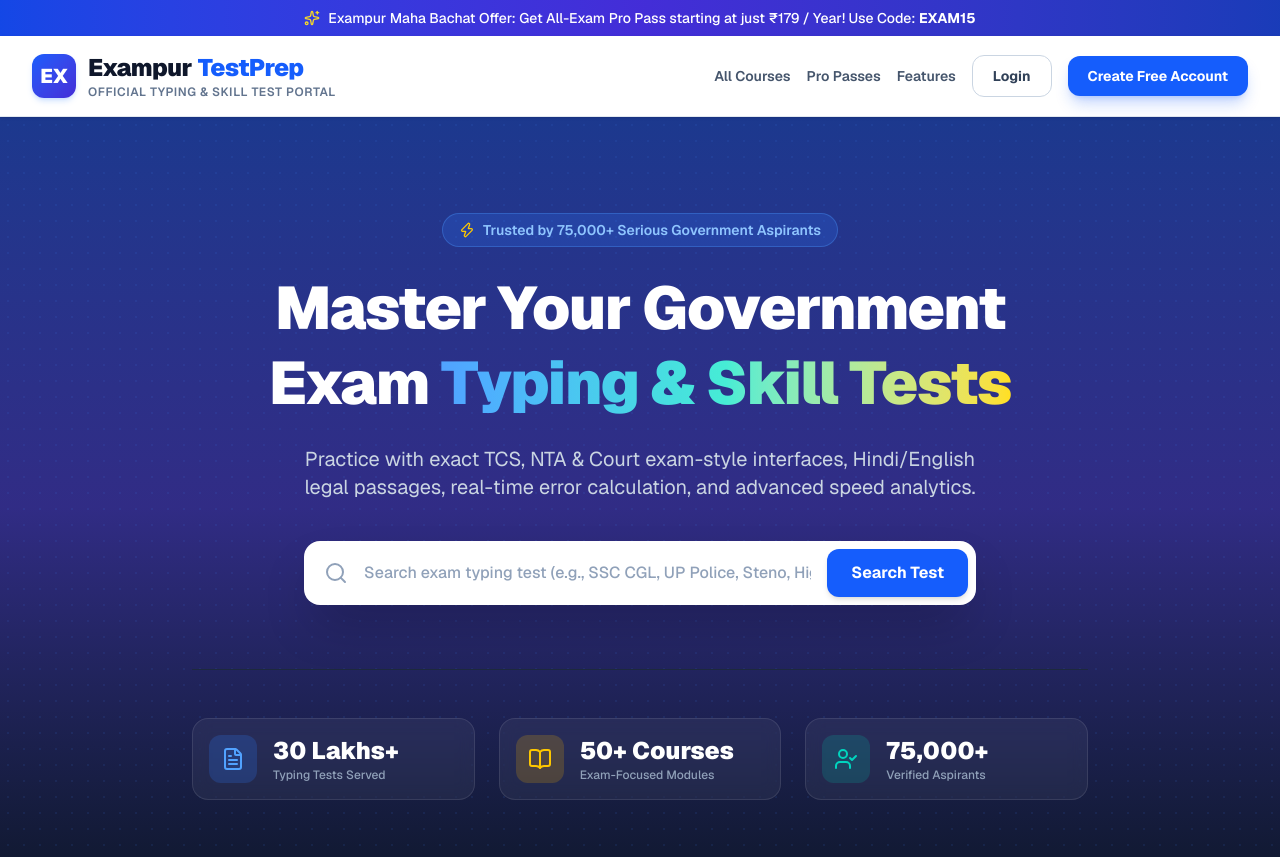
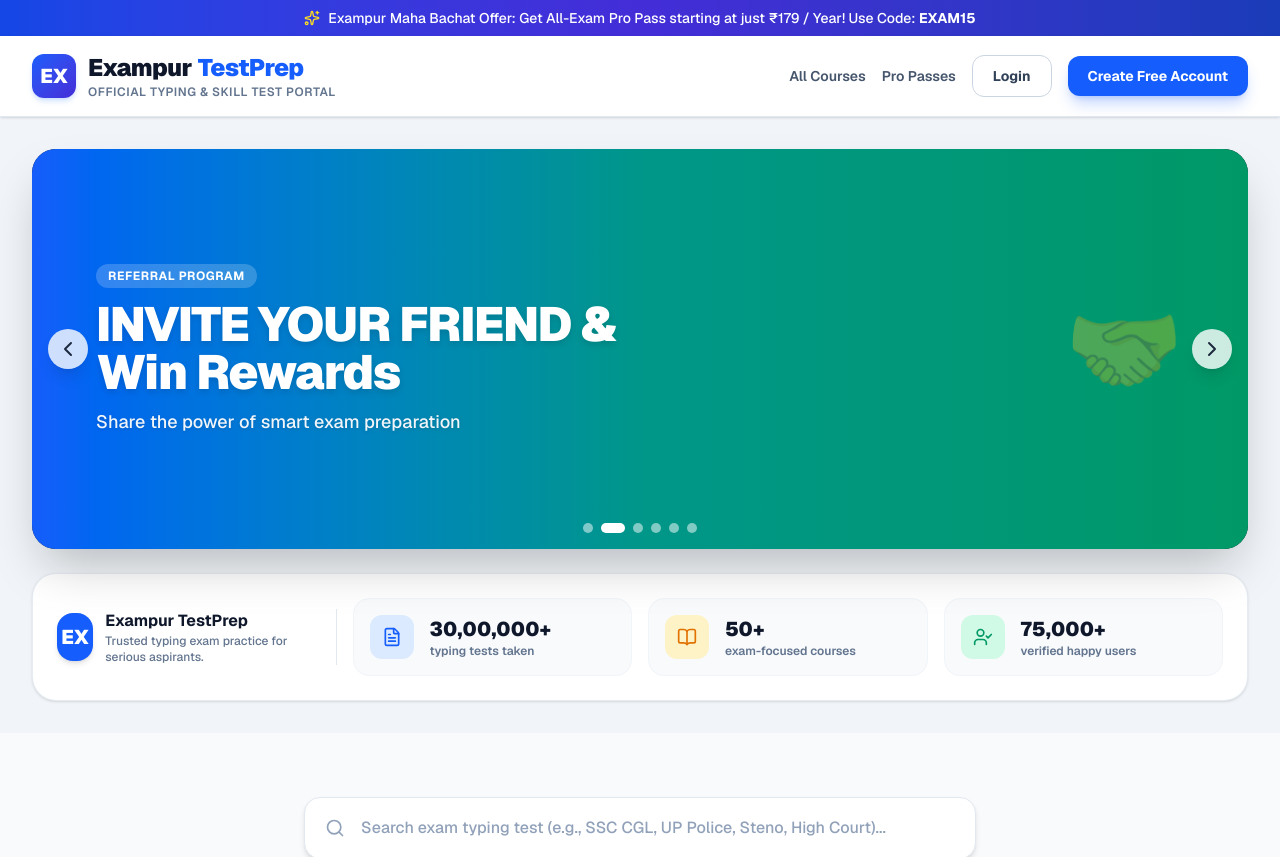
Before and after one commit to AK47amit/exampur-testprep, a Next.js app: page / in a window 1280 px wide. Shown: the top 857 px of the page. Built offline with nearby package versions, Linux system fonts and the light colour scheme.

Commit message:
Added Testmentor style sliding hero banner and stats bar

```diff
--- a/app/page.tsx
+++ b/app/page.tsx
@@ -1,16 +1,79 @@
 'use client';
 
-import React, { useState } from 'react';
+import React, { useState, useEffect } from 'react';
 import {
-  Search, ShieldCheck, Award, Users, BookOpen, Clock, CheckCircle2,
-  ArrowRight, Play, Terminal, Zap, FileText, ChevronRight, Menu, X, Sparkles, UserCheck
+  Search, Users, BookOpen, CheckCircle2,
+  ArrowRight, Terminal, Zap, FileText, Menu, X, Sparkles, UserCheck, ChevronLeft, ChevronRight
 } from 'lucide-react';
 
 export default function ExampurTestPrep() {
   const [searchQuery, setSearchQuery] = useState('');
   const [selectedCategory, setSelectedCategory] = useState('All');
   const [mobileMenuOpen, setMobileMenuOpen] = useState(false);
-  const [activeModal, setActiveModal] = useState<string | null>(null);
+
+  // Slider State for Hero Banners
+  const [currentSlide, setCurrentSlide] = useState(0);
+
+  const heroSlides = [
+    {
+      title: "SSC Typing Test 2024-25 CGL",
+      subtitle: "500+ Tests & FREE DEMO",
+      bgGradient: "from-purple-600 via-indigo-600 to-blue-600",
+      tag: "SSC Special",
+      imagePlaceholder: "💻"
+    },
+    {
+      title: "INVITE YOUR FRIEND & Win Rewards",
+      subtitle: "Share the power of smart exam preparation",
+      bgGradient: "from-blue-600 via-teal-600 to-emerald-600",
+      tag: "Referral Program",
+      imagePlaceholder: "🤝"
+    },
+    {
+      title: "TYPING COURSE TO BOOST CHSL SPEED",
+      subtitle: "Master your keyboard accuracy with expert guidance",
+      bgGradient: "from-amber-500 via-orange-600 to-yellow-600",
+      tag: "Best Seller",
+      imagePlaceholder: "⚡"
+    },
+    {
+      title: "Connect With Us & Follow Now",
+      subtitle: "We are active on all social networks for daily updates",
+      bgGradient: "from-slate-800 via-indigo-900 to-slate-900",
+      tag: "Community",
+      imagePlaceholder: "🌐"
+    },
+    {
+      title: "Improve Your Typing Skills Now",
+      subtitle: "Affordable Courses | Free Trial Available | 500+ Tests per course",
+      bgGradient: "from-rose-600 via-pink-700 to-purple-800",
+      tag: "Skill Booster",
+      imagePlaceholder: "🎯"
+    },
+    {
+      title: "Detailed Test Analysis",
+      subtitle: "Helps to improve your performance with deep insights",
+      bgGradient: "from-blue-900 via-slate-900 to-black",
+      tag: "Analytics",
+      imagePlaceholder: "📊"
+    }
+  ];
+
+  // Auto slide effect every 5 seconds
+  useEffect(() => {
+    const timer = setInterval(() => {
+      setCurrentSlide((prev) => (prev + 1) % heroSlides.length);
+    }, 5000);
+    return () => clearInterval(timer);
+  }, [heroSlides.length]);
+
+  const nextSlide = () => {
+    setCurrentSlide((prev) => (prev + 1) % heroSlides.length);
+  };
+
+  const prevSlide = () => {
+    setCurrentSlide((prev) => (prev - 1 + heroSlides.length) % heroSlides.length);
+  };
 
   const categories = ['All', 'DSSSB', 'UPSSSC', 'SSC', 'HCM', 'Delhi', 'UP', 'Court'];
 
@@ -30,8 +93,7 @@ export default function ExampurTestPrep() {
   ];
 
   const filteredCourses = courses.filter(course => {
-    const matchesSearch = course.title.toLowerCase().includes(searchQuery.toLowerCase());
-    return matchesSearch;
+    return course.title.toLowerCase().includes(searchQuery.toLowerCase());
   });
 
   return (
@@ -60,11 +122,10 @@ export default function ExampurTestPrep() {
             </div>
           </div>
 
-          {/* Desktop Nav Actions */}
+          {/* Social Links & Auth Actions */}
           <div className="hidden md:flex items-center gap-4">
             <a href="#courses" className="text-sm font-semibold text-slate-600 hover:text-blue-600 transition">All Courses</a>
             <a href="#passes" className="text-sm font-semibold text-slate-600 hover:text-blue-600 transition">Pro Passes</a>
-            <a href="#features" className="text-sm font-semibold text-slate-600 hover:text-blue-600 transition">Features</a>
             <button className="px-5 py-2.5 rounded-xl border border-slate-300 text-slate-700 font-bold text-sm hover:bg-slate-100 transition">
               Login
             </button>
@@ -84,7 +145,6 @@ export default function ExampurTestPrep() {
           <div className="md:hidden bg-white border-b border-slate-200 px-4 pt-2 pb-6 space-y-3">
             <a href="#courses" className="block py-2 text-base font-semibold text-slate-700">All Courses</a>
             <a href="#passes" className="block py-2 text-base font-semibold text-slate-700">Pro Passes</a>
-            <a href="#features" className="block py-2 text-base font-semibold text-slate-700">Features</a>
             <div className="pt-2 flex flex-col gap-2">
               <button className="w-full py-2.5 rounded-xl border border-slate-300 text-slate-700 font-bold text-sm">Login</button>
               <button className="w-full py-2.5 rounded-xl bg-blue-600 text-white font-bold text-sm shadow-md">Create Free Account</button>
@@ -93,104 +153,121 @@ export default function ExampurTestPrep() {
         )}
       </header>
 
-      {/* Hero Section */}
-      <section className="relative overflow-hidden bg-gradient-to-b from-blue-900 via-indigo-900 to-slate-900 text-white py-16 sm:py-24">
-        <div className="absolute inset-0 opacity-10 bg-[radial-gradient(#3b82f6_1px,transparent_1px)] [background-size:16px_16px]"></div>
+      {/* TESTMENTOR STYLE SLIDER HERO SECTION */}
+      <section className="bg-slate-100 py-6 sm:py-8">
+        <div className="max-w-7xl mx-auto px-4 sm:px-6 lg:px-8">
 
-        <div className="max-w-7xl mx-auto px-4 sm:px-6 lg:px-8 relative z-10 text-center">
-          <div className="inline-flex items-center gap-2 px-4 py-1.5 rounded-full bg-blue-500/20 border border-blue-400/30 text-blue-300 text-xs sm:text-sm font-semibold mb-6">
-            <Zap className="w-4 h-4 text-yellow-400" /> Trusted by 75,000+ Serious Government Aspirants
+          {/* Slider Container */}
+          <div className="relative rounded-3xl overflow-hidden shadow-2xl bg-slate-900 transition-all duration-700">
+
+            {/* Slide Item */}
+            <div className={`relative w-full h-[320px] sm:h-[400px] bg-gradient-to-r ${heroSlides[currentSlide].bgGradient} flex items-center justify-between px-8 sm:px-16 text-white transition-opacity duration-500`}>
+
+              <div className="z-10 max-w-xl">
+                <span className="inline-block bg-white/20 backdrop-blur-md text-white text-xs font-bold px-3 py-1 rounded-full mb-3 uppercase tracking-wider">
+                  {heroSlides[currentSlide].tag}
+                </span>
+                <h2 className="text-3xl sm:text-5xl font-black tracking-tight mb-3 drop-shadow-md">
+                  {heroSlides[currentSlide].title}
+                </h2>
+                <p className="text-base sm:text-lg text-slate-100 font-medium drop-shadow">
+                  {heroSlides[currentSlide].subtitle}
+                </p>
+              </div>
+
+              <div className="hidden md:flex items-center justify-center text-8xl opacity-30 select-none">
+                {heroSlides[currentSlide].imagePlaceholder}
+              </div>
+
+              {/* Slider Arrow Buttons */}
+              <button
+                onClick={prevSlide}
+                className="absolute left-4 top-1/2 -translate-y-1/2 w-10 h-10 rounded-full bg-white/80 hover:bg-white text-slate-800 flex items-center justify-center shadow-lg transition z-20"
+              >
+                <ChevronLeft className="w-6 h-6" />
+              </button>
+              <button
+                onClick={nextSlide}
+                className="absolute right-4 top-1/2 -translate-y-1/2 w-10 h-10 rounded-full bg-white/80 hover:bg-white text-slate-800 flex items-center justify-center shadow-lg transition z-20"
+              >
+                <ChevronRight className="w-6 h-6" />
+              </button>
+            </div>
+
+            {/* Slider Dots Indicator */}
+            <div className="absolute bottom-4 left-1/2 -translate-x-1/2 flex items-center gap-2 z-20">
+              {heroSlides.map((_, idx) => (
+                <button
+                  key={idx}
+                  onClick={() => setCurrentSlide(idx)}
+                  className={`w-2.5 h-2.5 rounded-full transition-all ${currentSlide === idx ? 'bg-white w-6' : 'bg-white/50'}`}
+                />
+              ))}
+            </div>
+
           </div>
 
-          <h1 className="text-4xl sm:text-6xl font-black tracking-tight max-w-4xl mx-auto leading-tight mb-6">
-            Master Your Government Exam <span className="text-transparent bg-clip-text bg-gradient-to-r from-blue-400 via-teal-300 to-yellow-300">Typing & Skill Tests</span>
-          </h1>
+          {/* Stats Bar Below Banner (Exact Testmentor Style) */}
+          <div className="grid grid-cols-1 md:grid-cols-4 gap-4 mt-6 bg-white p-6 rounded-3xl shadow-sm border border-slate-200/80 items-center">
 
-          <p className="text-lg sm:text-xl text-slate-300 max-w-2xl mx-auto mb-10 font-normal">
-            Practice with exact TCS, NTA & Court exam-style interfaces, Hindi/English legal passages, real-time error calculation, and advanced speed analytics.
-          </p>
-
-          {/* Search Box */}
-          <div className="max-w-2xl mx-auto bg-white p-2 rounded-2xl shadow-2xl flex items-center gap-2">
-            <div className="pl-3 text-slate-400">
-              <Search className="w-6 h-6" />
-            </div>
-            <input
-              type="text"
-              placeholder="Search exam typing test (e.g., SSC CGL, UP Police, Steno, High Court)..."
-              value={searchQuery}
-              onChange={(e) => setSearchQuery(e.target.value)}
-              className="w-full py-3 px-2 text-slate-800 placeholder-slate-400 bg-transparent text-sm sm:text-base focus:outline-none font-medium"
-            />
-            <button className="bg-blue-600 hover:bg-blue-700 text-white px-6 py-3 rounded-xl font-bold text-sm sm:text-base transition shrink-0 shadow-md">
-              Search Test
-            </button>
-          </div>
-
-          {/* Quick Stats Grid */}
-          <div className="grid grid-cols-2 md:grid-cols-3 gap-6 max-w-4xl mx-auto mt-16 pt-12 border-t border-slate-800 text-left">
-            <div className="flex items-center gap-4 bg-white/5 p-4 rounded-2xl backdrop-blur border border-white/10">
-              <div className="p-3 bg-blue-500/20 text-blue-400 rounded-xl"><FileText className="w-6 h-6"/></div>
+            <div className="flex items-center gap-3 md:border-r border-slate-200 pr-4">
+              <div className="w-12 h-12 rounded-2xl bg-blue-600 text-white flex items-center justify-center font-black text-xl shadow-md">
+                EX
+              </div>
               <div>
-                <div className="text-2xl font-black">30 Lakhs+</div>
-                <div className="text-xs text-slate-400 font-medium">Typing Tests Served</div>
+                <h4 className="font-bold text-slate-900 text-base">Exampur TestPrep</h4>
+                <p className="text-xs text-slate-500 font-medium">Trusted typing exam practice for serious aspirants.</p>
               </div>
             </div>
-            <div className="flex items-center gap-4 bg-white/5 p-4 rounded-2xl backdrop-blur border border-white/10">
-              <div className="p-3 bg-yellow-500/20 text-yellow-400 rounded-xl"><BookOpen className="w-6 h-6"/></div>
+
+            <div className="flex items-center gap-4 bg-slate-50 p-4 rounded-2xl border border-slate-100">
+              <div className="p-3 bg-blue-100 text-blue-600 rounded-xl"><FileText className="w-5 h-5"/></div>
               <div>
-                <div className="text-2xl font-black">50+ Courses</div>
-                <div className="text-xs text-slate-400 font-medium">Exam-Focused Modules</div>
+                <div className="text-xl font-black text-slate-900">30,00,000+</div>
+                <div className="text-xs text-slate-500 font-semibold">typing tests taken</div>
               </div>
             </div>
-            <div className="col-span-2 md:col-span-1 flex items-center gap-4 bg-white/5 p-4 rounded-2xl backdrop-blur border border-white/10">
-              <div className="p-3 bg-teal-500/20 text-teal-400 rounded-xl"><UserCheck className="w-6 h-6"/></div>
+
+            <div className="flex items-center gap-4 bg-slate-50 p-4 rounded-2xl border border-slate-100">
+              <div className="p-3 bg-amber-100 text-amber-600 rounded-xl"><BookOpen className="w-5 h-5"/></div>
               <div>
-                <div className="text-2xl font-black">75,000+</div>
-                <div className="text-xs text-slate-400 font-medium">Verified Aspirants</div>
+                <div className="text-xl font-black text-slate-900">50+</div>
+                <div className="text-xs text-slate-500 font-semibold">exam-focused courses</div>
               </div>
             </div>
+
+            <div className="flex items-center gap-4 bg-slate-50 p-4 rounded-2xl border border-slate-100">
+              <div className="p-3 bg-emerald-100 text-emerald-600 rounded-xl"><UserCheck className="w-5 h-5"/></div>
+              <div>
+                <div className="text-xl font-black text-slate-900">75,000+</div>
+                <div className="text-xs text-slate-500 font-semibold">verified happy users</div>
+              </div>
+            </div>
+
           </div>
 
         </div>
       </section>
 
-      {/* Yearly Pass Promo Section */}
-      <section id="passes" className="py-12 max-w-7xl mx-auto px-4 sm:px-6 lg:px-8 -mt-8 relative z-20">
-        <div className="bg-gradient-to-r from-blue-600 via-indigo-600 to-blue-700 rounded-3xl p-8 sm:p-12 text-white shadow-2xl flex flex-col lg:flex-row items-center justify-between gap-8 border border-blue-400/20">
-          <div>
-            <div className="inline-block bg-yellow-400 text-slate-900 text-xs font-black uppercase px-3 py-1 rounded-full mb-3 tracking-wider">
-              Best Yearly Value
-            </div>
-            <h2 className="text-2xl sm:text-4xl font-black tracking-tight mb-3">
-              One Exampur Pass for Serious Typing Preparation
-            </h2>
-            <p className="text-blue-100 max-w-xl text-sm sm:text-base font-normal">
-              Unlock all eligible premium typing courses for a full year. Keep your results, analytics, and speed history in one unified dashboard.
-            </p>
-            <div className="flex flex-wrap gap-4 mt-6 text-xs sm:text-sm font-semibold">
-              <span className="flex items-center gap-1.5"><CheckCircle2 className="w-4 h-4 text-yellow-300"/> 50+ Premium Courses</span>
-              <span className="flex items-center gap-1.5"><CheckCircle2 className="w-4 h-4 text-yellow-300"/> 365 Days Full Validity</span>
-              <span className="flex items-center gap-1.5"><CheckCircle2 className="w-4 h-4 text-yellow-300"/> Speed Booster Included</span>
-            </div>
+      {/* Search & All Courses Section */}
+      <section id="courses" className="py-16 max-w-7xl mx-auto px-4 sm:px-6 lg:px-8">
+
+        <div className="max-w-2xl mx-auto mb-12 bg-white p-2 rounded-2xl shadow-md border border-slate-200 flex items-center gap-2">
+          <div className="pl-3 text-slate-400">
+            <Search className="w-5 h-5" />
           </div>
-          <div className="bg-white text-slate-900 p-8 rounded-2xl shadow-xl text-center shrink-0 w-full sm:w-80">
-            <span className="text-xs uppercase font-extrabold text-slate-400 tracking-wider">Starts at</span>
-            <div className="text-4xl sm:text-5xl font-black text-blue-600 my-1">₹179</div>
-            <span className="text-xs text-slate-500 font-medium block mb-6">Valid upto 365 Days (All Exams Included)</span>
-            <button className="w-full bg-blue-600 hover:bg-blue-700 text-white font-bold py-3.5 rounded-xl shadow-lg transition">
-              Explore All Passes
-            </button>
-            <span className="text-[11px] text-slate-400 mt-3 block">First pass purchase gets extra 15% off</span>
-          </div>
+          <input
+            type="text"
+            placeholder="Search exam typing test (e.g., SSC CGL, UP Police, Steno, High Court)..."
+            value={searchQuery}
+            onChange={(e) => setSearchQuery(e.target.value)}
+            className="w-full py-2.5 px-2 text-slate-800 placeholder-slate-400 bg-transparent text-sm sm:text-base focus:outline-none font-medium"
+          />
         </div>
-      </section>
 
-      {/* All Courses Section */}
-      <section id="courses" className="py-16 max-w-7xl mx-auto px-4 sm:px-6 lg:px-8">
         <div className="flex flex-col sm:flex-row items-start sm:items-center justify-between mb-8 gap-4">
           <div>
-            <h2 className="text-2xl sm:text-3xl font-black text-slate-900 tracking-tight">All Exam Typing Courses</h2>
+            <h2 className="text-2xl sm:text-3xl font-black text-slate-900 tracking-tight">All Courses</h2>
             <p className="text-sm text-slate-500 font-medium">Select your target exam and start practicing right away</p>
           </div>
 
@@ -270,50 +347,39 @@ export default function ExampurTestPrep() {
         </div>
       </section>
 
-      {/* Features Highlight Section */}
-      <section id="features" className="py-16 bg-white border-t border-slate-200">
-        <div className="max-w-7xl mx-auto px-4 sm:px-6 lg:px-8">
-          <div className="text-center max-w-2xl mx-auto mb-16">
-            <h2 className="text-2xl sm:text-3xl font-black text-slate-900 tracking-tight mb-3">Why Aspirants Choose Exampur TestPrep</h2>
-            <p className="text-sm text-slate-500 font-medium">Engineered specifically to beat exam anxiety and eliminate typing mistakes.</p>
+      {/* Yearly Pass Promo Section */}
+      <section id="passes" className="py-12 max-w-7xl mx-auto px-4 sm:px-6 lg:px-8">
+        <div className="bg-gradient-to-r from-blue-600 via-indigo-600 to-blue-700 rounded-3xl p-8 sm:p-12 text-white shadow-2xl flex flex-col lg:flex-row items-center justify-between gap-8 border border-blue-400/20">
+          <div>
+            <div className="inline-block bg-yellow-400 text-slate-900 text-xs font-black uppercase px-3 py-1 rounded-full mb-3 tracking-wider">
+              Best Yearly Value
+            </div>
+            <h2 className="text-2xl sm:text-4xl font-black tracking-tight mb-3">
+              One Exampur Pass for Serious Typing Preparation
+            </h2>
+            <p className="text-blue-100 max-w-xl text-sm sm:text-base font-normal">
+              Unlock all eligible premium typing courses for a full year. Keep your results, analytics, and speed history in one unified dashboard.
+            </p>
+            <div className="flex flex-wrap gap-4 mt-6 text-xs sm:text-sm font-semibold">
+              <span className="flex items-center gap-1.5"><CheckCircle2 className="w-4 h-4 text-yellow-300"/> 50+ Premium Courses</span>
+              <span className="flex items-center gap-1.5"><CheckCircle2 className="w-4 h-4 text-yellow-300"/> 365 Days Full Validity</span>
+              <span className="flex items-center gap-1.5"><CheckCircle2 className="w-4 h-4 text-yellow-300"/> Speed Booster Included</span>
+            </div>
           </div>
-
-          <div className="grid grid-cols-1 md:grid-cols-3 gap-8">
-            <div className="p-8 rounded-2xl bg-slate-50 border border-slate-200/80">
-              <div className="w-12 h-12 bg-blue-600 text-white rounded-xl flex items-center justify-center font-bold text-lg mb-6 shadow-md shadow-blue-600/30">
-                01
-              </div>
-              <h3 className="text-lg font-bold text-slate-900 mb-2">Exam-Wise Passages</h3>
-              <p className="text-sm text-slate-600 font-normal leading-relaxed">
-                Practice with exact paragraphs mapped to popular government exams including official legal formatting and numeric data sets.
-              </p>
-            </div>
-
-            <div className="p-8 rounded-2xl bg-slate-50 border border-slate-200/80">
-              <div className="w-12 h-12 bg-indigo-600 text-white rounded-xl flex items-center justify-center font-bold text-lg mb-6 shadow-md shadow-indigo-600/30">
-                02
-              </div>
-              <h3 className="text-lg font-bold text-slate-900 mb-2">Bilingual Font Support</h3>
-              <p className="text-sm text-slate-600 font-normal leading-relaxed">
-                Complete language and font settings that match real test needs including Mangal Font with Unicode Inscript keyboard layout.
-              </p>
-            </div>
-
-            <div className="p-8 rounded-2xl bg-slate-50 border border-slate-200/80">
-              <div className="w-12 h-12 bg-teal-600 text-white rounded-xl flex items-center justify-center font-bold text-lg mb-6 shadow-md shadow-teal-600/30">
-                03
-              </div>
-              <h3 className="text-lg font-bold text-slate-900 mb-2">Deep Analytics & History</h3>
-              <p className="text-sm text-slate-600 font-normal leading-relaxed">
-                Get detailed result breakdown, gross WPM, net WPM, accuracy percentage, and word-by-word error analysis after every test.
-              </p>
-            </div>
+          <div className="bg-white text-slate-900 p-8 rounded-2xl shadow-xl text-center shrink-0 w-full sm:w-80">
+            <span className="text-xs uppercase font-extrabold text-slate-400 tracking-wider">Starts at</span>
+            <div className="text-4xl sm:text-5xl font-black text-blue-600 my-1">₹179</div>
+            <span className="text-xs text-slate-500 font-medium block mb-6">Valid upto 365 Days (All Exams Included)</span>
+            <button className="w-full bg-blue-600 hover:bg-blue-700 text-white font-bold py-3.5 rounded-xl shadow-lg transition">
+              Explore All Passes
+            </button>
+            <span className="text-[11px] text-slate-400 mt-3 block">First pass purchase gets extra 15% off</span>
           </div>
         </div>
       </section>
 
       {/* Footer */}
-      <footer className="bg-slate-900 text-white py-12 border-t border-slate-800">
+      <footer className="bg-slate-900 text-white py-12 border-t border-slate-800 mt-16">
         <div className="max-w-7xl mx-auto px-4 sm:px-6 lg:px-8 flex flex-col md:flex-row items-center justify-between gap-6 text-center md:text-left">
           <div>
             <div className="flex items-center justify-center md:justify-start gap-3 mb-2">
@@ -325,7 +391,7 @@ export default function ExampurTestPrep() {
             <p className="text-xs text-slate-400">The ultimate destination for government exam typing practice & skill tests.</p>
           </div>
           <div className="text-xs text-slate-500">
-            &copy; {new Date().getFullYear()} Exampur Edtech Pvt Ltd. All rights reserved. Built with World-Class Tech Stack.
+            &copy; {new Date().getFullYear()} Exampur Edtech Pvt Ltd. All rights reserved.
           </div>
         </div>
       </footer>
```
Also changed, not shown: 1 other file (tests, documents, lock files or other folders).
